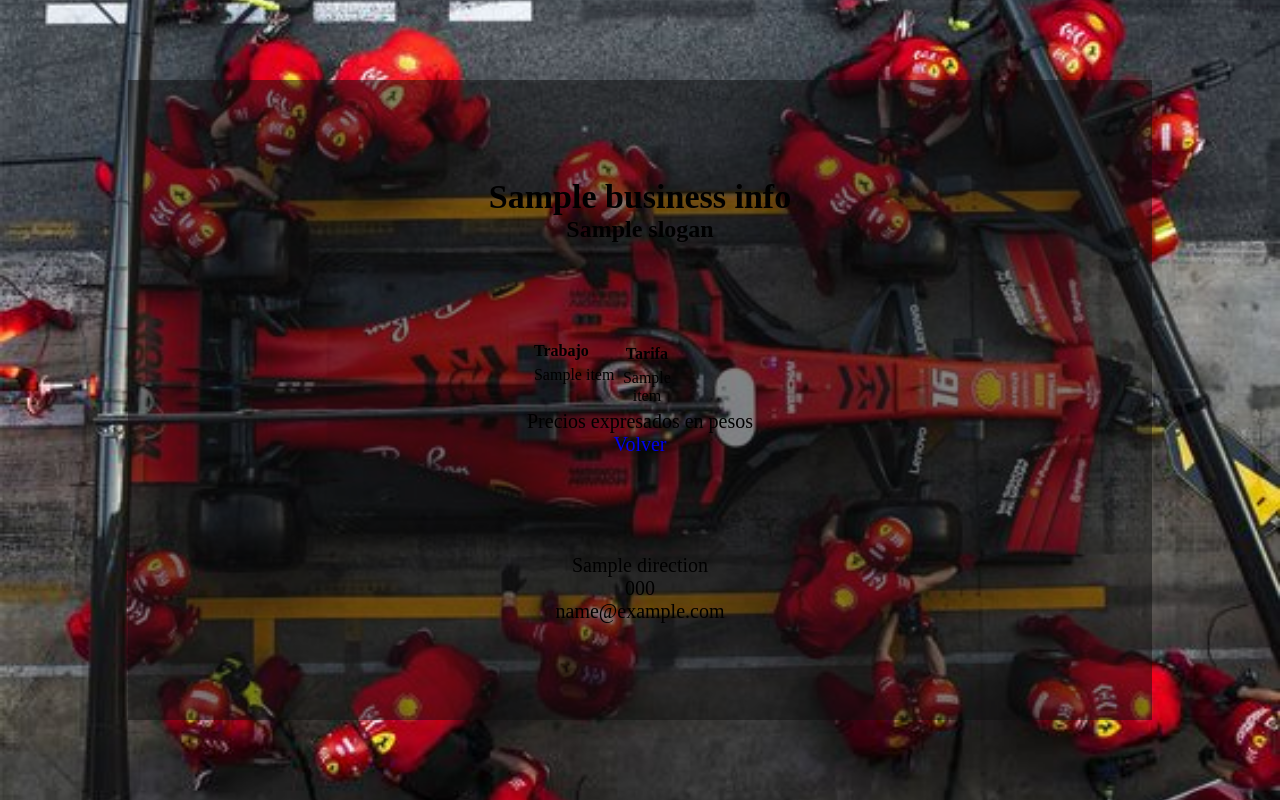
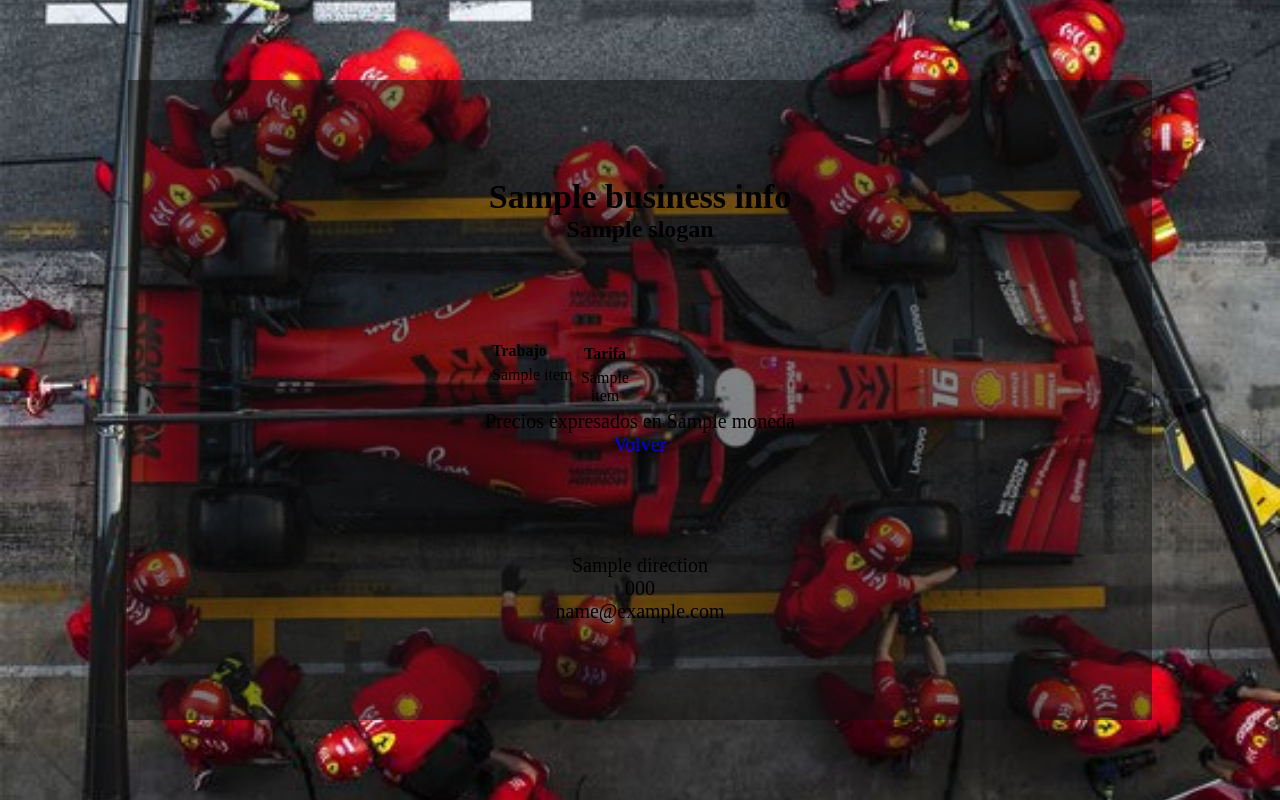
Before and after one commit to e-conte/Personal-turnMaker, a Flask app: template templates/fourth_line.html in a window 1280 px wide. Run offline with Flask 3, Linux system fonts and the light colour scheme; the template is opened without the code that fills it: most values are stand-ins (such as "Sample title", 1, 10 or a date in 2020).

Commit message:
Coin variable Added

```diff
--- a/templates/fourth_line.html
+++ b/templates/fourth_line.html
@@ -15,7 +15,9 @@ block content %}
       {% endfor %}
     </tbody>
   </table>
-  <p style="text-align: center;">Precios expresados en pesos</p>
-  <p style="text-align: center;"> <a class="back-button" id="da" href="{{url_for('index')}}">Volver</a></p>
+  <p style="text-align: center">Precios expresados en {{_moneda}}</p>
+  <p style="text-align: center">
+    <a class="back-button" id="da" href="{{url_for('index')}}">Volver</a>
+  </p>
 </div>
 {% endblock %}
```
